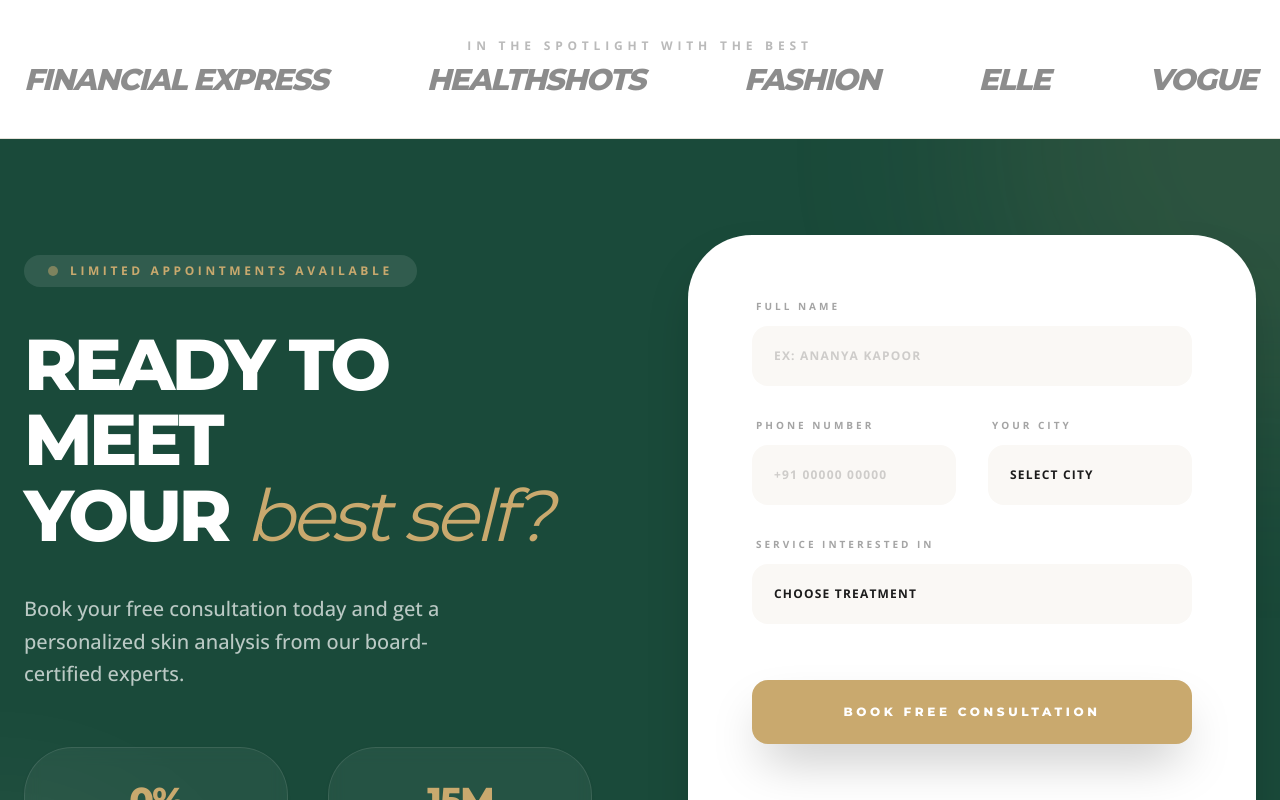
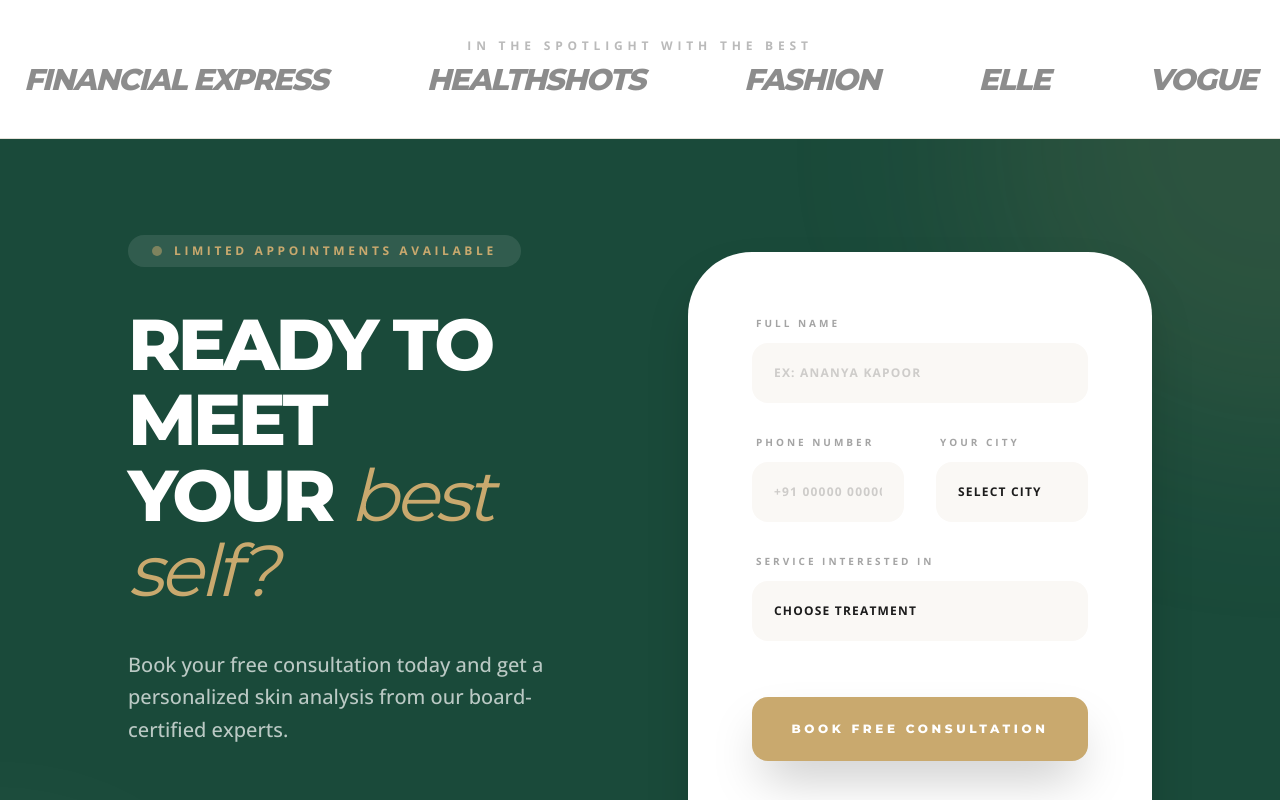
Before and after one commit to raghavluthra10/dermalife-demo, a React (Vite) app: page / in a window 1280 px wide. Shown: the part 5260-6060 px from the top of the page. Built offline with nearby package versions, Linux system fonts and the light colour scheme.

Commit message:
made BookingForm component pretty by adding padding on left and right

```diff
--- a/src/components/BookingForm.tsx
+++ b/src/components/BookingForm.tsx
@@ -13,11 +13,11 @@ const BookingForm = () => {
   };
 
   return (
-    <section id="booking-section" className="bg-brand-green py-12 md:py-24 px-4 md:px-6 relative overflow-hidden">
+    <section id="booking-section" className="bg-brand-green py-12 md:py-24 px-4 md:px-20 lg:px-32 relative overflow-hidden">
       <div className="absolute top-0 right-0 w-[600px] h-[600px] bg-brand-gold/10 rounded-full -translate-y-1/2 translate-x-1/2 blur-[100px]" />
       <div className="absolute bottom-0 left-0 w-[400px] h-[400px] bg-white/5 rounded-full translate-y-1/2 -translate-x-1/2 blur-[80px]" />
 
-      <div className="max-w-7xl mx-auto relative z-10">
+      <div className="max-w-6xl mx-auto relative z-10">
         <div className="flex flex-col lg:flex-row gap-12 lg:gap-24 items-center">
           <div className="flex-1 text-white">
             <div className="inline-flex items-center gap-3 px-6 py-2 bg-white/10 rounded-full text-brand-gold text-[10px] md:text-xs font-extrabold uppercase tracking-[0.3em] mb-6 md:mb-10">
```
